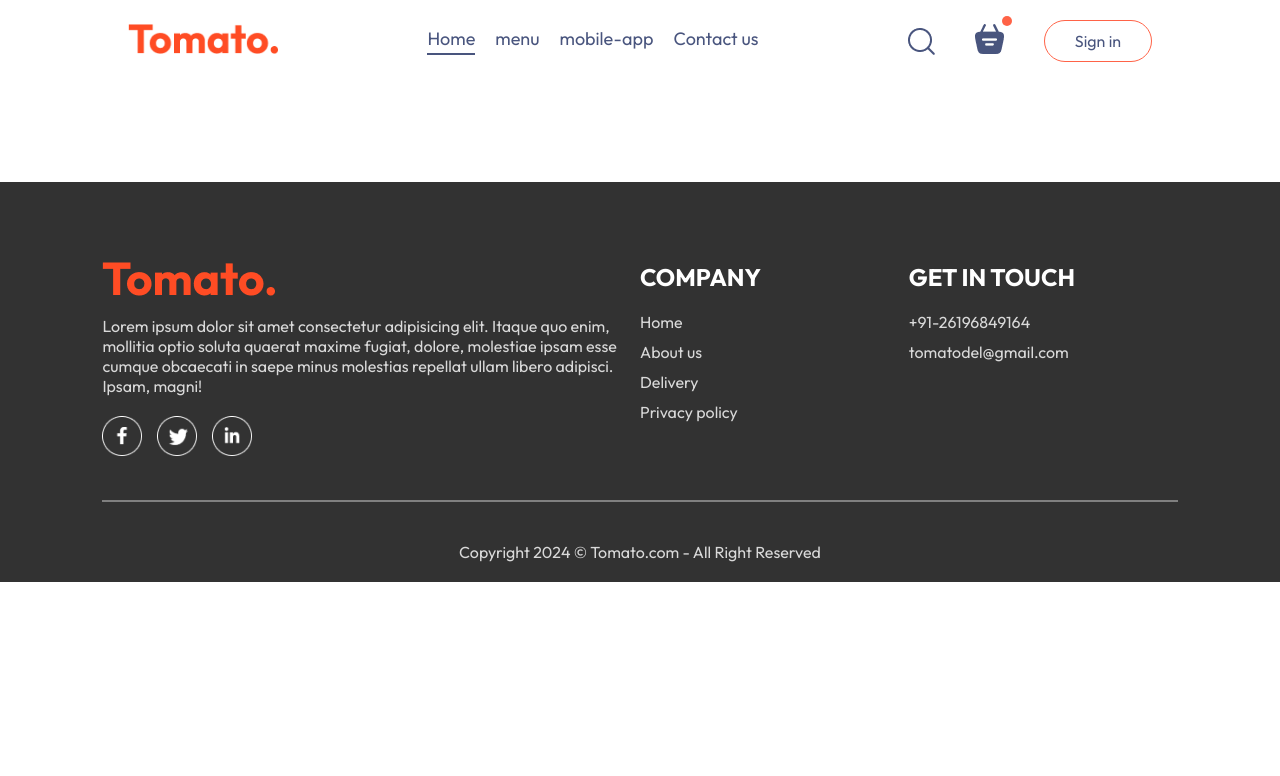
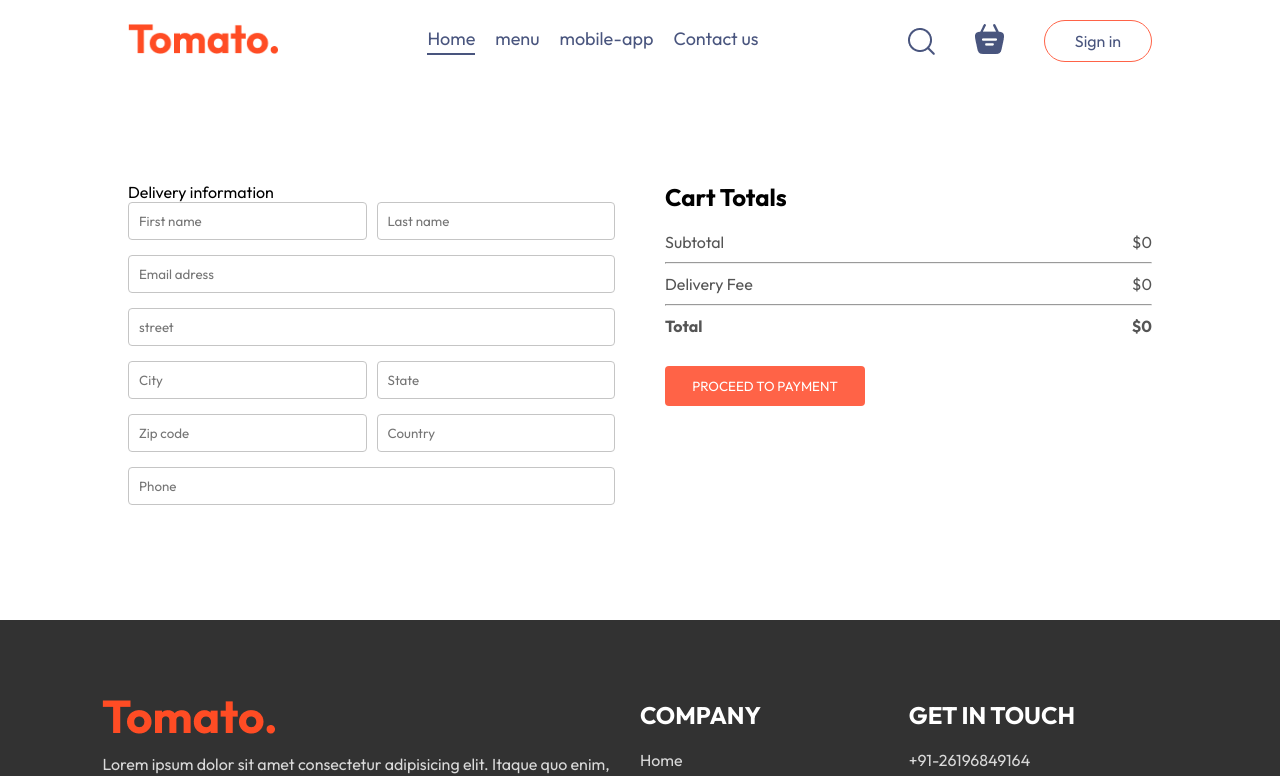
Before and after one commit to AkashD625/Vegy---food-delivery-app, a React (Create React App) app in the folder client/: page /order in a window 1280 px wide. Shown: the top 776 px of the page. Built offline with nearby package versions, Linux system fonts and the light colour scheme.

Commit message:
place-order

```diff
--- a/client/src/App.js
+++ b/client/src/App.js
@@ -18,7 +18,7 @@
         <Routes>
           <Route path="/" element={<Home />} />
           <Route path="/Cart" element={<Cart />} />
-          <Route path="/PLaceorder" element={<Placeoder />} />
+          <Route path="/order" element={<Placeoder />} />
         </Routes>
       </div>
       <Footer />
--- a/client/src/components/Navbar/Navbar.jsx
+++ b/client/src/components/Navbar/Navbar.jsx
@@ -1,9 +1,11 @@
-import React, { useState } from "react";
+import React, { useContext, useState } from "react";
 import "./Navbar.css";
 import { assets } from "../../assets/assets";
 import { Link } from "react-router-dom";
+import { StoreContext } from "../../context/StoreContext";
 function Navbar({ setShowLogin }) {
   const [menu, setMenu] = useState("home");
+  const { getTotalCartAmount } = useContext(StoreContext);
   return (
     <div className="navbar">
       <Link to="/">
@@ -46,8 +48,7 @@
           <Link to="/Cart">
             <img src={assets.basket_icon} alt="" />
           </Link>
-
-          <div className="dot"></div>
+<div className={getTotalCartAmount()===0?"":"dot"}></div>
         </div>
         <button onClick={() => setShowLogin(true)}>Sign in</button>
       </div>
--- a/client/src/context/StoreContext.jsx
+++ b/client/src/context/StoreContext.jsx
@@ -25,15 +25,26 @@
     });
   };
 
-  useEffect(() => {
-    console.log("Cart Items:", cartItems);
-  }, [cartItems]);
+
+  const getTotalCartAmount = () =>{
+    let totalAmount = 0;
+    for(const item in cartItems){
+      if(cartItems[item]>0){
+        let itemInfo = food_list.find((product)=>product._id===item);
+        totalAmount += itemInfo.price * cartItems[item];
+      }
+    }
+    return totalAmount
+  }
+
+
 
   const contextValue = {
     food_list,
     cartItems,
     addToCart,
     removeFromCart,
+    getTotalCartAmount
   };
 
   return (
--- a/client/src/pages/Cart/Cart.jsx
+++ b/client/src/pages/Cart/Cart.jsx
@@ -1,14 +1,17 @@
 import React, { useContext } from "react";
 import "./Cart.css";
 import { StoreContext } from "../../context/StoreContext";
+import { useNavigate } from "react-router-dom";
 
 const Cart = () => {
-  const{cartItems,food_list,removeFromCart} = useContext(StoreContext);
+  const { cartItems, food_list, removeFromCart, getTotalCartAmount } =
+    useContext(StoreContext);
+
+  const navigate = useNavigate();
   return (
     <div className="cart">
       <div className="cart-items">
         <div className="cart-items-title">
-
           <p>Items</p>
           <p>Title</p>
           <p>Price</p>
@@ -18,9 +21,8 @@
         </div>
         <br />
         <hr />
-        {food_list.map((item,index) => {
+        {food_list.map((item, index) => {
           if (cartItems[item._id] > 0) {
-
             return (
               <div>
                 <div className="cart-items-title cart-items-item">
@@ -30,15 +32,18 @@
                   <p>${item.price}</p>
                   <p>{cartItems[item._id]}</p>
 
-
-                <p>
-                 {item.price*cartItems[item._id]}
+                  <p>{item.price * cartItems[item._id]}</p>
+                  <p
+                    onClick={() => {
+                      removeFromCart(item._id);
+                    }}
+                    className="cross"
+                  >
+                    X
                   </p>
-                <p onClick={()=>{removeFromCart(item._id)}}className="cross">X</p>
                 </div>
                 <hr />
               </div>
-
             );
           }
           return null;
@@ -46,25 +51,25 @@
       </div>
       <div className="cart-bottom">
         <div className="cart-total">
-
           <h2>Cart Totals</h2>
           <div>
             <div className="cart-total-details">
-
-                <p>Subtota</p>
-                <p>{0}</p>
+              <p>Subtotal</p>
+              <p>${getTotalCartAmount()}</p>
             </div>
             <hr />
             <div className="cart-total-details">
               <p>Delivery Fee</p>
-                <p>{2}</p>
+              <p>${getTotalCartAmount()===0?0:60}</p>
             </div>
             <hr />
             <div className="cart-total-details">
               <b>Total</b>
-                <b>{0}</b>
+              <b>${getTotalCartAmount()===0?0:getTotalCartAmount() + 60}</b>
             </div>
-          <button>PROCEED TO CHECKOUT</button>
+            <button onClick={() => navigate("/order")}>
+              PROCEED TO CHECKOUT
+            </button>
           </div>
         </div>
         <div className="cart-promocode">
@@ -76,10 +81,7 @@
             </div>
           </div>
         </div>
-
       </div>
-
-
     </div>
   );
 };
--- a/client/src/pages/Placeorder/Placeoder.jsx
+++ b/client/src/pages/Placeorder/Placeoder.jsx
@@ -1,11 +1,55 @@
-import React from 'react'
-import './Placeorder.css'
-function Placeoder() {
+import React, { useContext } from "react";
+import "./Placeorder.css";
+import { StoreContext } from "../../context/StoreContext";
+const Placeoder = () => {
+  const {getTotalCartAmount} = useContext(StoreContext);
   return (
-    <div>
-      <h1>Hello placeholder</h1>
-    </div>
-  )
-}
+    <form className="place-order">
+      <div className="place-order-left">
+        <p className="title">Delivery information</p>
+        <div className="multi-fields">
+          <input type="text" placeholder="First name" />
+          <input type="text" placeholder="Last name" />
+        </div>
+        <input type="email" placeholder="Email adress" />
+        <input type="text" placeholder="street" />
+        <div className="multi-fields">
+          <input type="text" placeholder="City" />
+          <input type="text" placeholder="State" />
+        </div>
+        <div className="multi-fields">
+          <input type="text" placeholder="Zip code" />
+          <input type="text" placeholder="Country" />
+        </div>
+        <input type="text" placeholder="Phone" />
+      </div>
+      <div className="place-order-right">
+       <div className="cart-total">
+          <h2>Cart Totals</h2>
+          <div>
+          <div className="cart-total-details">
+              <p>Subtotal</p>
+              <p>${getTotalCartAmount()}</p>
+            </div>
+            <hr />
+            <div className="cart-total-details">
+              <p>Delivery Fee</p>
+              <p>${getTotalCartAmount()===0?0:60}</p>
+            </div>
+            <hr />
+            <div className="cart-total-details">
+              <b>Total</b>
+              <b>${getTotalCartAmount()===0?0:getTotalCartAmount() + 60}</b>
+            </div>
+            <button>
+              PROCEED TO PAYMENT
+            </button>
+          </div>
+      </div>
+
+      </div>
+    </form>
+  );
+};
 
 export default Placeoder;
--- a/client/src/pages/Placeorder/Placeorder.css
+++ b/client/src/pages/Placeorder/Placeorder.css
@@ -0,0 +1,53 @@
+.place-order {
+  display: flex;
+
+  align-items: start;
+
+  justify-content: space-between;
+
+  gap: 50px;
+
+  margin-top: 100px;
+}
+
+.place-order-left {
+  width: 100%;
+
+  max-width: max(30%, 500px);
+}
+
+.place-order-left.title {
+  font-size: 30px;
+
+  font-weight: 600;
+
+  margin-bottom: 50px;
+}
+
+.place-order-left input {
+  margin-bottom: 15px;
+
+  width: 100%;
+
+  padding: 10px;
+
+  border: 1px solid #c5c5c5;
+
+  border-radius: 4px;
+
+  outline-color: tomato;
+}
+
+
+.place-order-left .multi-fields{
+      display: flex;
+
+      gap: 10px;
+}
+.place-order-right{
+      width: 100%;
+      max-width: max(40%,500px);
+}
+.place-order .cart-total button{
+      margin-top: 30px;
+}
```
Lines whose indentation alone changed are shown as unchanged.
